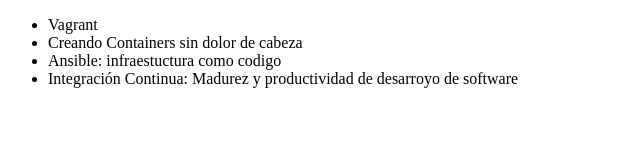
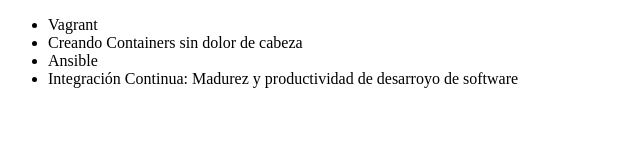
Before and after one commit to jdcarrillo123/alura-git, a plain HTML site: page index.html in a window 1280 px wide. Shown: the whole page, without its empty margins (0-640 px from the left). Drawn offline with Linux system fonts and the light colour scheme.

Commit message:
Revert "Cambiando el nombre del curso de Asible"
This reverts commit e0751135f9700032c1f7d1f191f8a6fbc97e994f.

```diff
--- a/index.html
+++ b/index.html
@@ -10,7 +10,7 @@
     <ul>
         <li> Vagrant </li>
         <li> Creando Containers sin dolor de cabeza</li>
-        <li> Ansible: infraestuctura como codigo  </li>
+        <li> Ansible </li>
         <li> Integración Continua: Madurez y productividad de desarroyo de software</li>
     </ul>
 </body>
```
